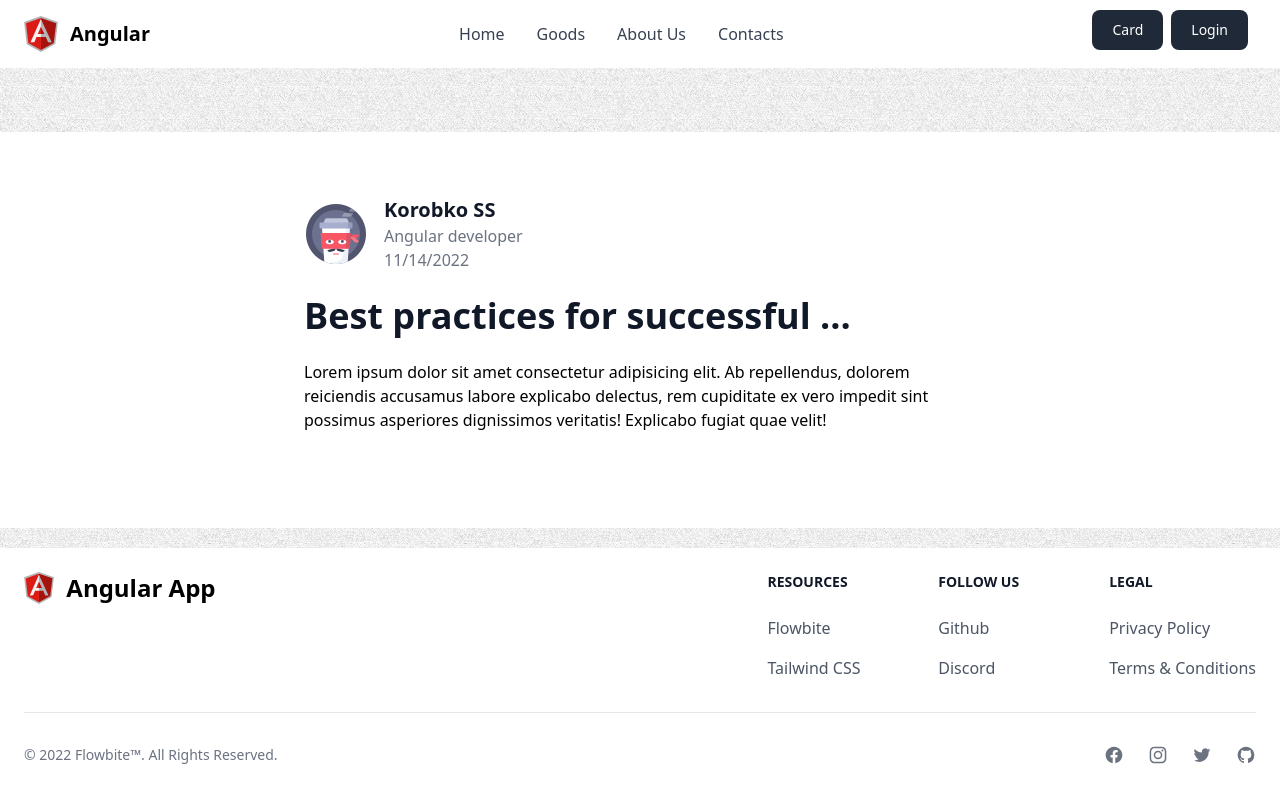
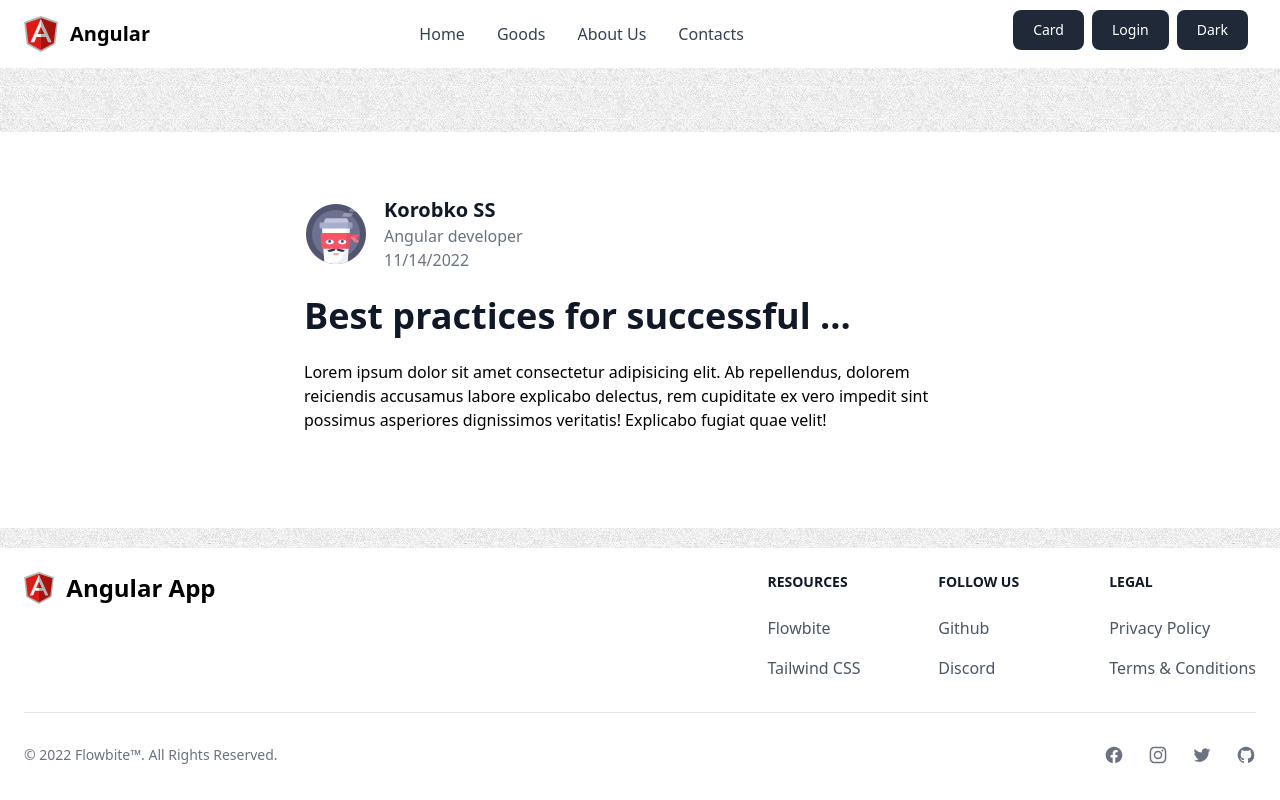
Before and after one commit to serg-kss/angular-app, an Angular app: page / in a window 1280 px wide. Built offline with nearby package versions, Linux system fonts and the light colour scheme.

Commit message:
dark-mode

```diff
--- a/src/app/app.component.html
+++ b/src/app/app.component.html
@@ -1,7 +1,7 @@
-<div class="bg-[url('src/assets/background1.jpg')]">
+<div [ngClass]="dark_mode? dark : light">
 
-<div class="container mx-auto ">
-  <app-navigation></app-navigation>
+<div class="container mx-auto">
+  <app-navigation (addEvent)="switchDark()"></app-navigation>
 </div>
 <div class="container mx-auto flex justify-center mt-5">
   <app-global-error></app-global-error>
--- a/src/app/app.component.ts
+++ b/src/app/app.component.ts
@@ -1,5 +1,4 @@
-
-import { Component, OnInit } from '@angular/core';
+import { Component } from '@angular/core';
 
 
 @Component({
@@ -7,28 +6,14 @@ import { Component, OnInit } from '@angular/core';
   templateUrl: './app.component.html',
   styleUrls: ['./app.component.css']
 })
-export class AppComponent implements OnInit{
-ngOnInit(): void {
-  this.result()
-}
+export class AppComponent{
 
-department = [100,1,2,3,10,77]
+  dark_mode: boolean = false;
+  dark: string ="bg-[url('src/assets/background1.jpg')] dark";
+  light: string ="bg-[url('src/assets/background1.jpg')] light";
 
-
-maxNumber: number =0 ;
-
-
-result(){
-
-  for(let i = 0; i<this.department.length; i++){
-    //let number
-
-    if (this.maxNumber < this.department[i]){
-      this.maxNumber = this.department[i];
+  switchDark() {
+    this.dark_mode = !this.dark_mode;
   }
-}
 
 }
-
-
-}
--- a/src/app/components/navigation/navigation.component.html
+++ b/src/app/components/navigation/navigation.component.html
@@ -35,6 +35,9 @@
                 <a routerLink="/" (click)="logOut()">Log out</a>
               </button>
             </div>
+            <button type="button" [ngClass]="buttons_class" (click)="switchDark()">
+              Dark
+            </button>
               <button data-collapse-toggle="mobile-menu-2" type="button" class="inline-flex items-center p-2 ml-1 text-sm text-gray-500 rounded-lg lg:hidden hover:bg-gray-100 focus:outline-none focus:ring-2 focus:ring-gray-200 dark:text-gray-400 dark:hover:bg-gray-700 dark:focus:ring-gray-600" aria-controls="mobile-menu-2" aria-expanded="false">
                   <span class="sr-only">Open main menu</span>
                   <svg class="w-6 h-6" fill="currentColor" viewBox="0 0 20 20" xmlns="http://www.w3.org/2000/svg"><path fill-rule="evenodd" d="M3 5a1 1 0 011-1h12a1 1 0 110 2H4a1 1 0 01-1-1zM3 10a1 1 0 011-1h12a1 1 0 110 2H4a1 1 0 01-1-1zM3 15a1 1 0 011-1h12a1 1 0 110 2H4a1 1 0 01-1-1z" clip-rule="evenodd"></path></svg>
--- a/src/app/components/navigation/navigation.component.ts
+++ b/src/app/components/navigation/navigation.component.ts
@@ -1,4 +1,4 @@
-import { Component } from '@angular/core';
+import { Component, EventEmitter, Output } from '@angular/core';
 import { appearance } from 'src/app/animations/appearance';
 import { links_classes } from 'src/app/data/styles-data';
 import { Cart } from 'src/app/models/cart.model';
@@ -15,7 +15,8 @@ export class NavigationComponent {
   links_routes: string[] = ['/', '/goods', '/about', '/contacts'];
   sub_munu: boolean;
   links_classes: string = links_classes;
-  buttons_class: string = "text-white bg-gray-800 hover:bg-gray-900 focus:outline-none focus:ring-4 focus:ring-gray-300 font-medium rounded-lg text-sm px-5 py-2.5 mr-2 mb-2 dark:bg-gray-800 dark:hover:bg-gray-700 dark:focus:ring-gray-700 dark:border-gray-700"
+  buttons_class: string = "text-white bg-gray-800 hover:bg-gray-900 focus:outline-none focus:ring-4 focus:ring-gray-300 font-medium rounded-lg text-sm px-5 py-2.5 mr-2 mb-2 dark:bg-gray-800 dark:hover:bg-gray-700 dark:focus:ring-gray-700 dark:border-gray-700";
+  @Output() addEvent = new EventEmitter();
 
   constructor(public cart: Cart, public productService: ProductService) {}
 
@@ -45,4 +46,8 @@ export class NavigationComponent {
       this.sub_munu = !this.sub_munu;
       this.getSubMenuClasses();
   }
+
+  switchDark(){
+    this.addEvent.emit();
+  }
 }
--- a/src/app/data/styles-data.ts
+++ b/src/app/data/styles-data.ts
@@ -1,5 +1,4 @@
-
 export let button_classes: string = "mt-3 text-white bg-blue-700 hover:bg-blue-800 focus:outline-none focus:ring-4 focus:ring-blue-300 font-medium rounded-full text-sm px-5 py-2.5 text-center mr-2 mb-2";
 export let select_classes: string = 'bg-gray-50 border border-gray-300 text-gray-900 text-sm rounded-lg focus:ring-primary-500 focus:border-primary-500 block w-full p-2.5 dark:bg-gray-700 dark:border-gray-600 dark:placeholder-gray-400 dark:text-white dark:focus:ring-primary-500 dark:focus:border-primary-500';
 export let label_classes: string = 'block mb-2 mt-2 text-sm font-medium text-gray-900 dark:text-white';
-export let links_classes: string = "block py-2 pr-4 pl-3 text-gray-700 border-b border-gray-100 hover:text-red-700 bg-gray-50 lg:hover:text-red-700 bg-transparent lg:border-0 lg:hover:text-primary-700 lg:p-0 dark:text-gray-400 lg:dark:hover:text-white dark:hover:bg-gray-700 dark:hover:text-white lg:dark:hover:bg-transparent dark:border-gray-700"
+export let links_classes: string = "block py-2 pr-4 pl-3 text-gray-700 border-b border-gray-100 hover:text-red-700 bg-gray-50 lg:hover:text-red-700 bg-transparent lg:border-0 lg:hover:text-primary-700 lg:p-0 dark:text-gray-400 lg:dark:hover:text-white dark:hover:bg-gray-700 dark:hover:text-white lg:dark:hover:bg-transparent dark:border-gray-700";
--- a/src/app/services/delivery.service.ts
+++ b/src/app/services/delivery.service.ts
@@ -7,6 +7,7 @@ export class DeliveryService {
 
   cities: string[] = ['London', 'Dublin', 'Amsterdam', 'Odessa'];
   endpoints: string[] = ['#21', '#15', '#33'];
+
 
   constructor() { }
 
--- a/src/app/services/product.service.ts
+++ b/src/app/services/product.service.ts
@@ -15,6 +15,8 @@ import { Delivery } from '../models/delivery';
 })
 export class ProductService {
   constructor(private http: HttpClient, private errorService: ErrorService) {}
+
+  dark_mode: boolean = false;
 
   products: IProduct[] = [];
   product: IProduct;
--- a/tailwind.config.js
+++ b/tailwind.config.js
@@ -1,6 +1,7 @@
 /** @type {import('tailwindcss').Config} */
 module.exports = {
   content: [ "./src/**/*.{html,ts}",],
+  darkMode: 'class',
   theme: {
     extend: {},
   },
```
